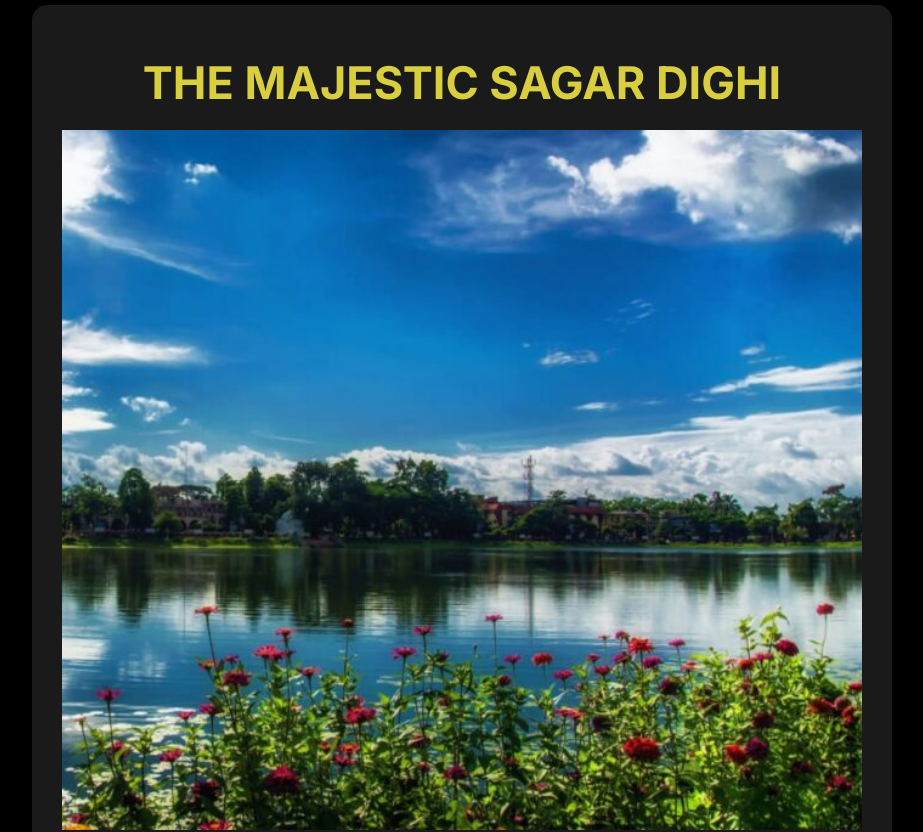
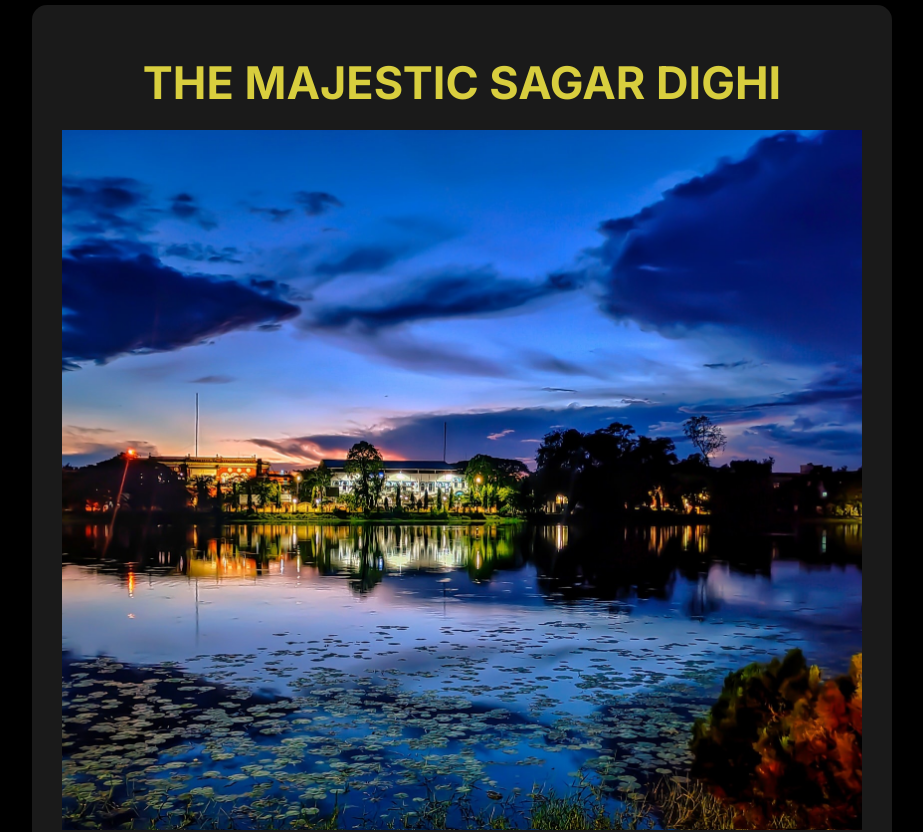
Before and after one commit to abk2191/coochbehar, a React (Vite) app: page / in a window 1280 px wide. Shown: the part 1260-2092 px from the top of the page, without its empty margins (178-1101 px from the left). Built offline with nearby package versions, Linux system fonts and the light colour scheme; a web font is replaced by a local one.

Commit message:
Added new features

```diff
--- a/src/SecondBanner.jsx
+++ b/src/SecondBanner.jsx
@@ -6,7 +6,7 @@ function SecondBanner() {
           <h2>THE MAJESTIC SAGAR DIGHI</h2>
           <div className="second-banner">
             <img
-              src="./sd3.jpeg"
+              src="./sagar-dighi-2.jpg"
               alt="sagar-dighi"
               className="second-banner-image"
             />
```
